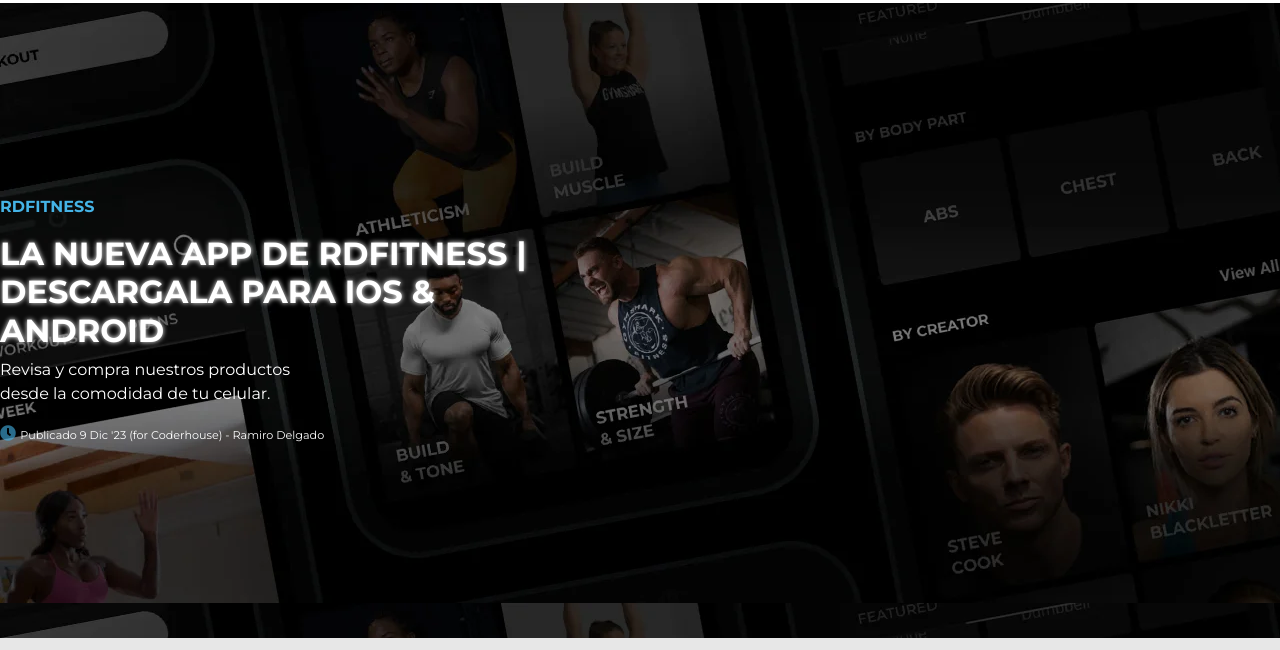
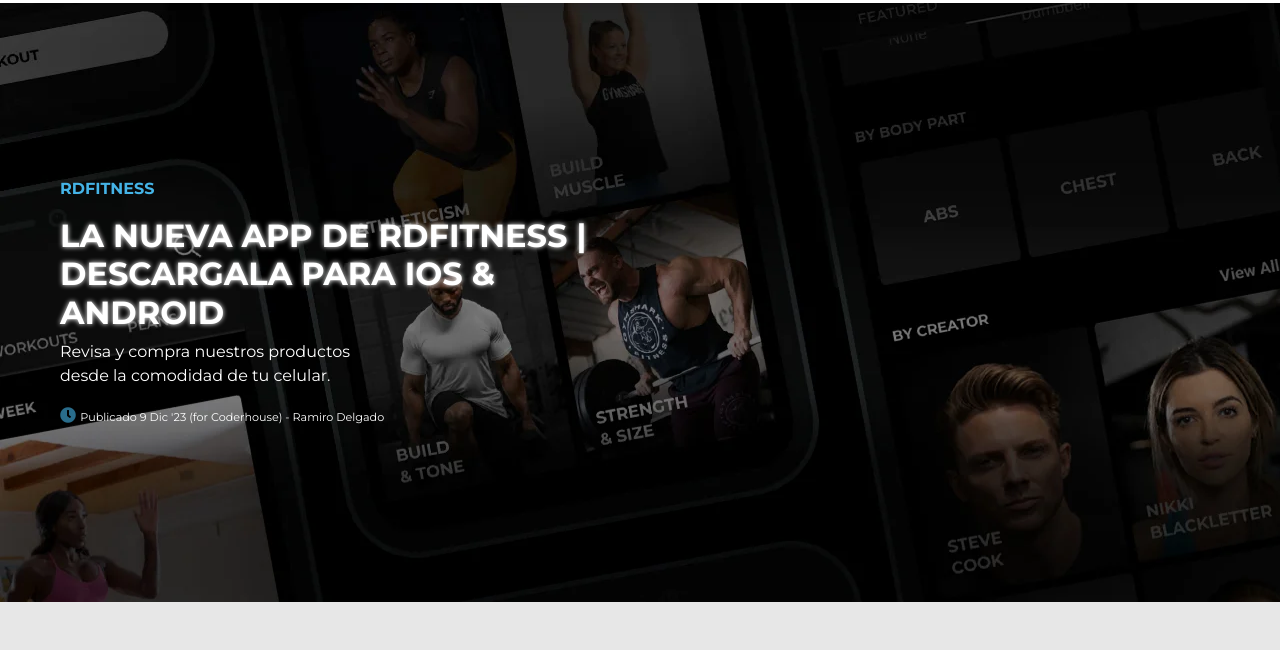
Before and after one commit to ramiddelgado/frontend-coderhouse, a website: page pages/rdfitness.html in a window 1280 px wide. Shown: the part 110-760 px from the top of the page. Drawn offline with nearby package versions, Linux system fonts and the light colour scheme; files that its build step writes are made by us from their sources; a small style sheet from the web is missing.

Commit message:
Tercera Preentrega - Sass Listo - NO Version final

```diff
--- a/src/_rdfitness.scss
+++ b/src/_rdfitness.scss
@@ -9,7 +9,6 @@
 
     .hero-rdfit {
         max-width: 80rem;
-        margin: 0px auto;
         display: flex;
         position: relative;
 
```
Also changed, not shown: styles/estilos.css, 1 other file.
